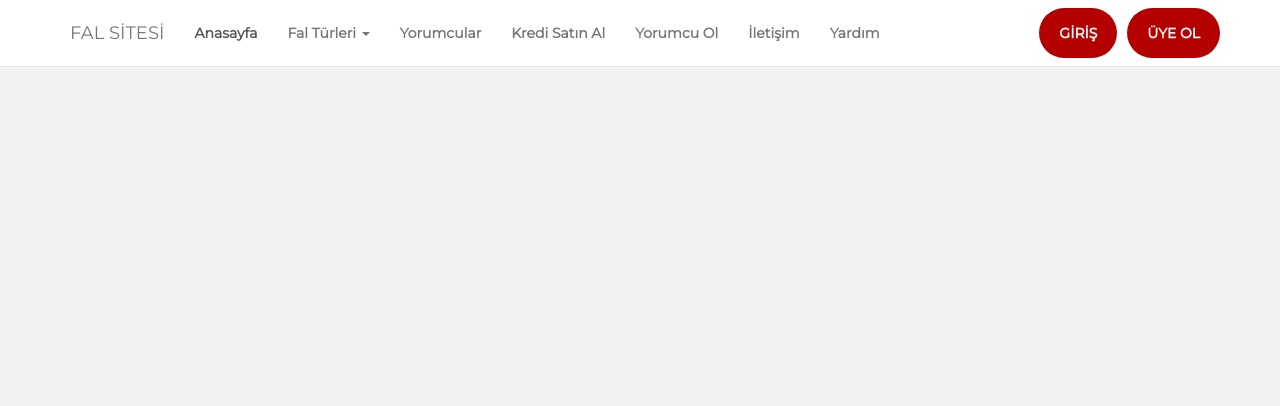
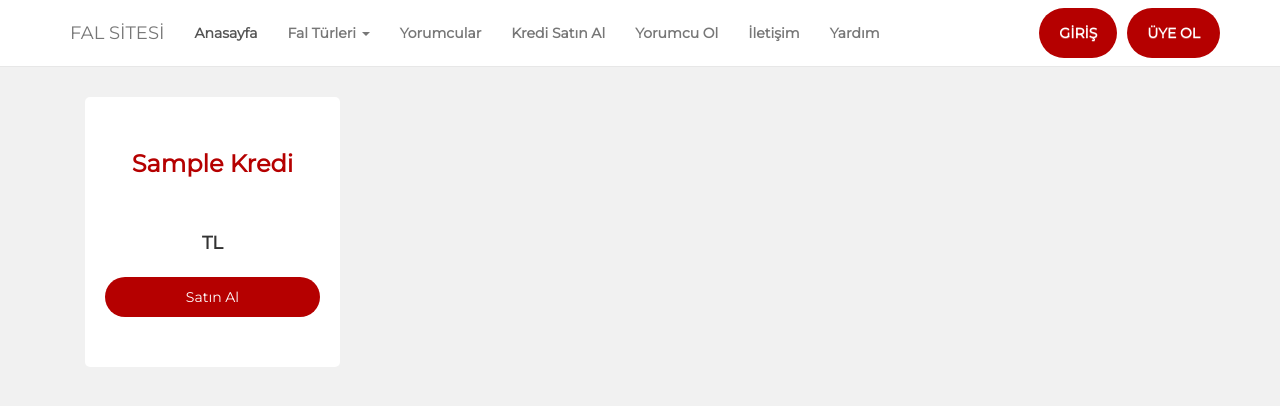
Before and after one commit to bekuli/elitfal, a CodeIgniter app: page /database/index.php/page_control/kredi_satin_al in a window 1280 px wide. Shown: the top 406 px of the page. Run offline with CodeIgniter, Linux system fonts and the light colour scheme; tables that the repository leaves empty or names only in its code hold one stand-in row (values such as "Sample post"); data that the repository does not hold is empty; some libraries are stand-ins or nearby versions.

Commit message:
kredi-satin-al yapıldı

```diff
--- a/application/views/front/kredi_satin_al.php
+++ b/application/views/front/kredi_satin_al.php
@@ -1,4 +1,45 @@
 <?php defined('BASEPATH') OR exit('No direct script access allowed');?>
+
+<div class="container">
+	<div class="row">
+		<div class="col-lg-12">
+			<div class="kredi-listesi">
+				<?php
+					foreach ($krediler as $row)
+					{
+						?>
+						<div class="col-md-3">
+							<div class="kredi-kutusu">
+
+								<div class="kredi">
+									<?=$row["kredi"]?> Kredi
+								</div>
+
+								<div class="kredi-aciklama">
+									<?=$row["aciklama"]?>
+								</div>
+
+								<div class="kredi-fiyat">
+									<?=$row["fiyat"]?> TL
+								</div>
+
+								<a href="">
+
+									<div class="kredi-al-btn">
+										Satın Al
+									</div>
+
+								</a>
+
+							</div>
+						</div>
+						<?php
+					}
+				?>
+			</div>
+		</div>
+	</div>
+</div>
 
 <style>
 	body{background: #f1f1f1}
--- a/src/css/style.css
+++ b/src/css/style.css
@@ -589,6 +589,62 @@ nav li a.buton-red:focus{
 
 }
 
+.odeme-fal .odeme-tur .odeme-btn:hover{
+	background: #880000;
+
+}
+
+.kredi-listesi{
+	margin-top: 30px;
+}
+
+.kredi-listesi .kredi-kutusu{
+	background: #fff;
+	padding: 50px 20px;
+	border-radius: 5px;
+	margin-bottom: 30px;
+}
+
+.kredi-listesi .kredi-kutusu .kredi{
+	color: #b50000;
+	font-family: montserrat, sans-serif;
+	font-weight: 700;
+	font-size: 24px;
+	text-align: center;
+}
+
+.kredi-listesi .kredi-kutusu .kredi-aciklama{
+	text-align: center;
+	font-weight: 500;
+	margin: 50px 0px;
+}
+
+.kredi-listesi .kredi-kutusu .kredi-fiyat{
+	text-align: center;
+	margin-bottom: 20px;
+	font-size: 18px;
+	font-family: montserrat, sans-serif;
+	font-weight: bold;
+}
+
+.kredi-listesi .kredi-kutusu a{
+	text-decoration: none;
+}
+
+.kredi-listesi .kredi-kutusu .kredi-al-btn{
+	border-radius: 20px;
+	color: #fff;
+	background: #b50000;
+	padding: 10px 15px;
+	text-decoration: none;
+	font-family: montserrat, sans-serif;
+	text-align: center;
+}
+
+.kredi-listesi .kredi-kutusu .kredi-al-btn:hover{
+	background: #880000
+}
+
 @media (max-width:768px){
 	.home-fal-turler .fal-tur-box{
 		float:none;
```
